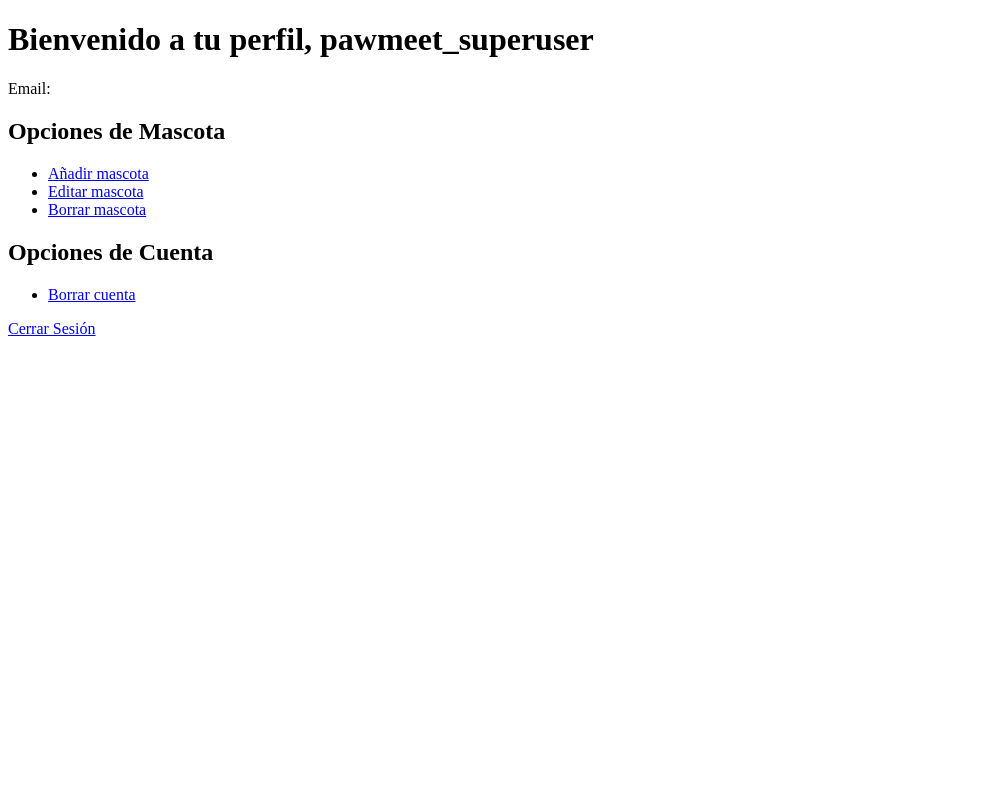
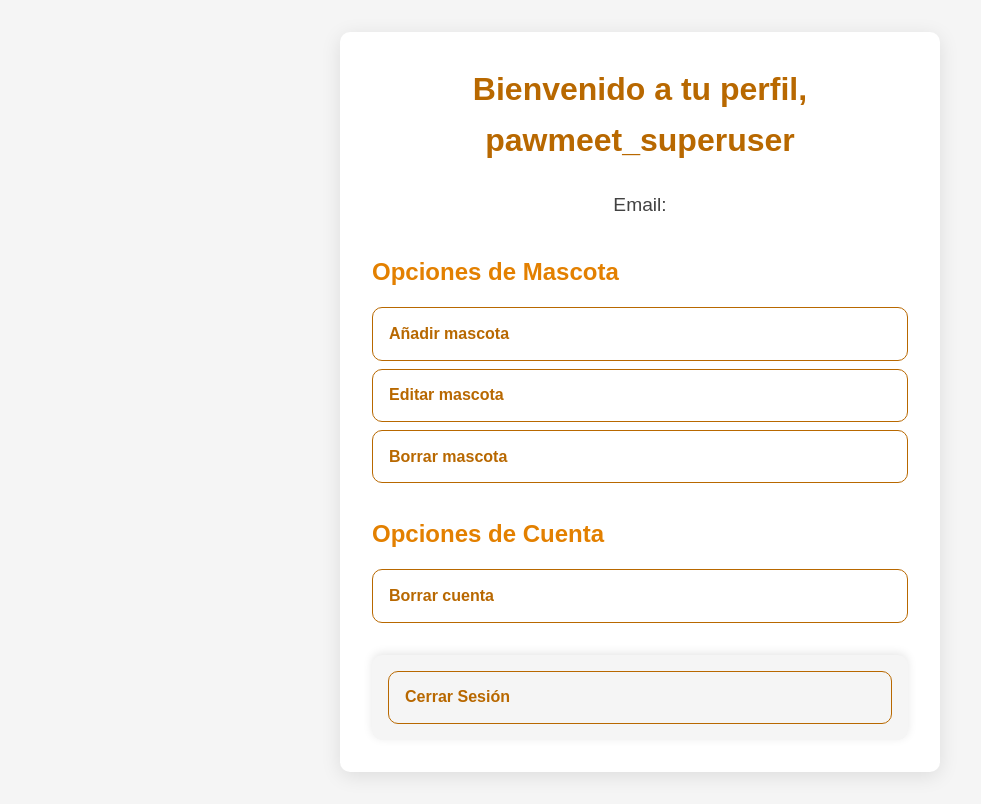
Before and after one commit to pauca881/pawmeet, a Django app: page /usuarios/perfil/ in a window 1280 px wide. Shown: the whole page, without its empty margins (0-981 px from the left). Before the commit the page ends 336 px from the top, so only its background shows below. Run offline with Django 5.2, Linux system fonts and the light colour scheme; a user stored in the database is signed in.

Commit message:
Botones funcionales

```diff
--- a/home/templates/conectar.html
+++ b/home/templates/conectar.html
@@ -30,8 +30,8 @@
             </div>
 
             <div>
-                <button class="btn1">Mi Perfil</button>
-                <button class="btn2">Cerrar sesión</button>
+                <button class="btn1" onclick="window.location.href='{% url 'perfil' %}'">Mi Perfil</button>
+                <button class="btn2" onclick="window.location.href='{% url 'logout' %}'">Cerrar sesión</button>
             </div>
         </header>
 
--- a/usuarios/static/login/perfil.css
+++ b/usuarios/static/login/perfil.css
@@ -3,7 +3,10 @@
     --secondary-color: #e38000;
     --text-color: #424242;
     --light-gray: #f5f5f5;
-    --white: #ffffff;
+    --background: #ffffff;
+    --card-shadow: rgba(0, 0, 0, 0.1);
+    --border-radius: 10px;
+    --hover-color: #d97300;
 }
 
 * {
@@ -13,42 +16,57 @@
     font-family: Arial, sans-serif;
 }
 
-html {
-    overflow-y: scroll;
-    scrollbar-width: none; /* Firefox */
-    -ms-overflow-style: none;  /* IE and Edge */
-}
-html::-webkit-scrollbar {
-    display: none; /* Safari and Chrome */
-}
-
 body {
     line-height: 1.6;
     color: var(--text-color);
     background-color: var(--light-gray);
+    display: flex;
+    justify-content: center;
+    align-items: center;
+    min-height: 100vh;
     padding: 2rem;
 }
 
-h1 {
-    font-size: 2.5rem;
-    margin-bottom: 1rem;
-    color: var(--primary-color);
+.profile-container {
+    background: var(--background);
+    padding: 2rem;
+    border-radius: var(--border-radius);
+    box-shadow: 0 4px 20px var(--card-shadow);
+    width: 100%;
+    max-width: 600px;
 }
 
-h2 {
+h1 {
     font-size: 2rem;
-    margin: 1.5rem 0;
-    color: var(--secondary-color);
+    color: var(--primary-color);
+    text-align: center;
+    margin-bottom: 1.5rem;
 }
 
-p {
+.user-info {
+    text-align: center;
+    margin-bottom: 2rem;
+}
+
+.user-info p {
     font-size: 1.2rem;
+    margin: 0.5rem 0;
+    color: var(--text-color);
+}
+
+.options-section {
+    margin-bottom: 2rem;
+}
+
+.options-section h2 {
+    font-size: 1.5rem;
+    color: var(--secondary-color);
     margin-bottom: 1rem;
 }
 
 ul {
     list-style-type: none;
-    margin: 1rem 0;
+    margin: 0;
     padding: 0;
 }
 
@@ -57,29 +75,27 @@ li {
 }
 
 a {
+    display: flex;
+    align-items: center;
     text-decoration: none;
-    color: var(--text-color);
-    font-weight: 500;
-    transition: color 0.3s ease;
+    color: var(--primary-color);
+    font-weight: bold;
+    padding: 0.8rem 1rem;
+    border: 1px solid var(--primary-color);
+    border-radius: var(--border-radius);
+    transition: background 0.3s ease, color 0.3s ease;
 }
 
 a:hover {
-    color: var(--primary-color);
+    background: var(--hover-color);
+    color: var(--background);
 }
 
 footer {
+    text-align: center;
     margin-top: 2rem;
-    padding: 1rem 0;
-    text-align: center;
-    background: var(--white);
-    box-shadow: 0 -2px 10px rgba(0, 0, 0, 0.1);
+    padding: 1rem;
+    background: var(--light-gray);
+    border-radius: var(--border-radius);
+    box-shadow: 0 -2px 10px var(--card-shadow);
 }
-
-footer a {
-    color: var(--text-color);
-    text-decoration: none;
-}
-
-footer a:hover {
-    color: var(--primary-color);
-}
--- a/usuarios/templates/perfil.html
+++ b/usuarios/templates/perfil.html
@@ -1,26 +1,38 @@
+{% load static %}
 <!DOCTYPE html>
 <html lang="es">
 <head>
     <meta charset="UTF-8">
     <meta name="viewport" content="width=device-width, initial-scale=1.0">
+    <link rel="stylesheet" href="{% static 'login/perfil.css' %}">
     <title>Perfil de Usuario</title>
 </head>
 <body>
+    <div class="profile-container">
         <h1>Bienvenido a tu perfil, {{ request.user.username }}</h1>
+        <div class="user-info">
             <p>Email: {{ request.user.email }}</p>
+        </div>
 
+        <div class="options-section">
             <h2>Opciones de Mascota</h2>
             <ul>
                 <li><a href="#" onclick="alert('Funcionalidad en desarrollo');">Añadir mascota</a></li>
                 <li><a href="#" onclick="alert('Funcionalidad en desarrollo');">Editar mascota</a></li>
                 <li><a href="#" onclick="alert('Funcionalidad en desarrollo');">Borrar mascota</a></li>
             </ul>
+        </div>
 
+        <div class="options-section">
             <h2>Opciones de Cuenta</h2>
             <ul>
                 <li><a href="#" onclick="alert('Funcionalidad en desarrollo');">Borrar cuenta</a></li>
             </ul>
+        </div>
 
+        <footer>
             <a href="{% url 'logout' %}">Cerrar Sesión</a>
+        </footer>
+    </div>
 </body>
 </html>
```
Also changed, not shown: db.sqlite3. Lines whose indentation alone changed are shown as unchanged.
